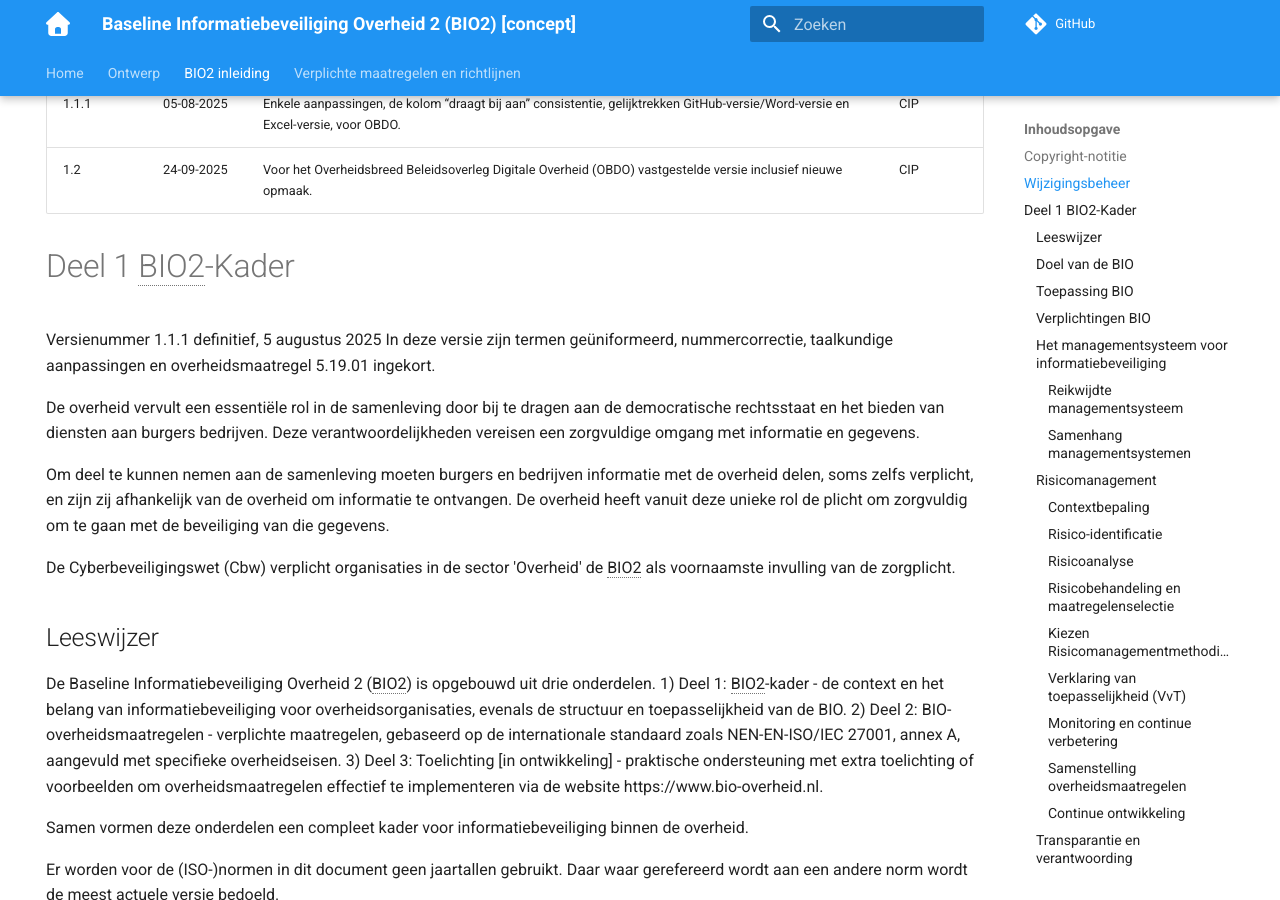
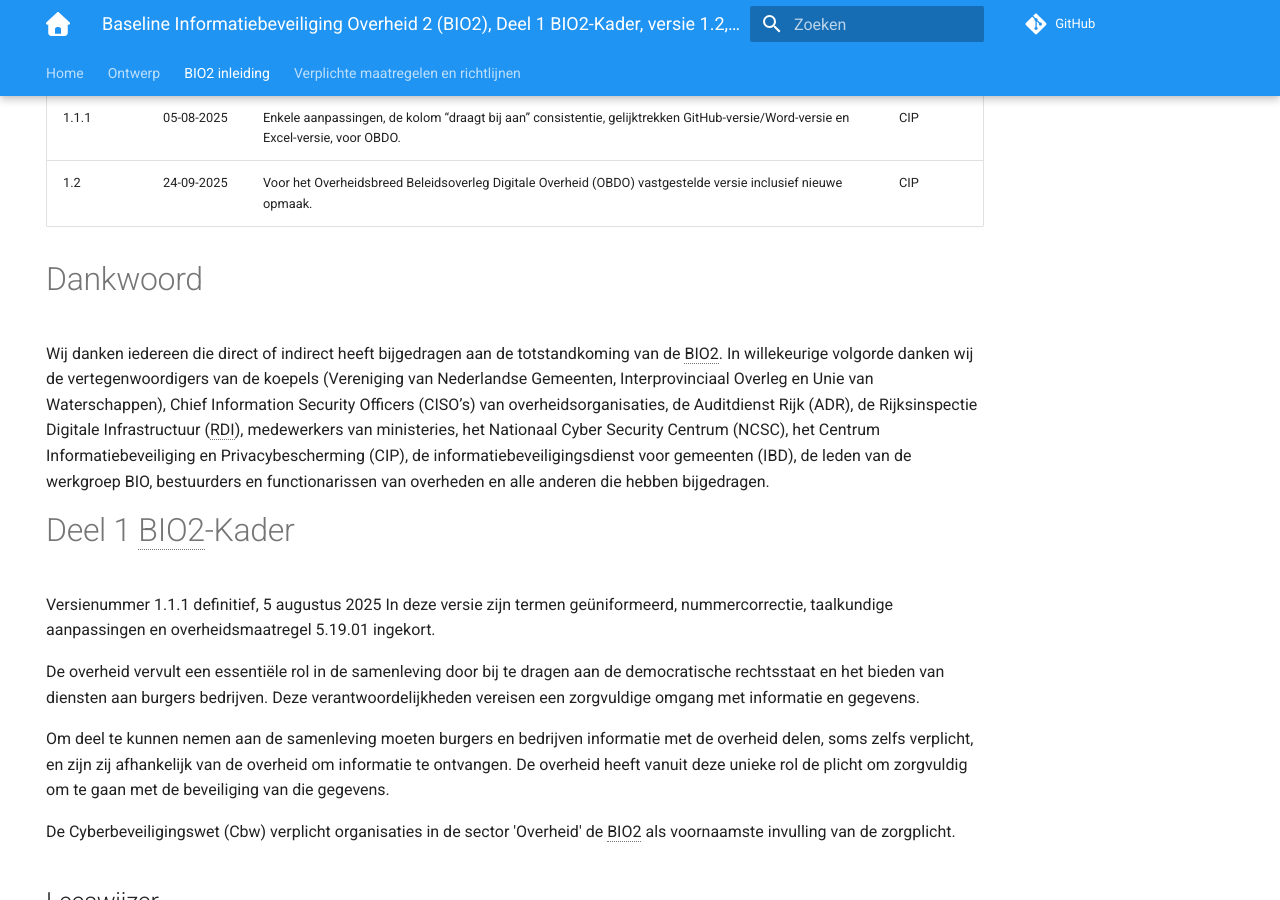
Before and after one commit to MinBZK/Baseline-Informatiebeveiliging-Overheid, an MkDocs documentation site: the page built from docs/inleiding/index.md, in a window 1280 px wide and 900 px high, scrolled down 783 px. Built offline with MkDocs 1.6.1 and Material for MkDocs 9.7.7, drawn with Linux system fonts in a browser that asks for light colours; comment, search, counter and statistics services are not loaded.

Commit message:
Update index.md
Kopniveau van Copyright-notitie en Wijzigingsbeheer uit versie 1.1.1 hersteld.
Ontbrekend Dankwoord uit versie 1.1.1 toegevoegd.

```diff
--- a/docs/inleiding/index.md
+++ b/docs/inleiding/index.md
@@ -8,7 +8,7 @@
 De BIO2 versie 1.2 is goedgekeurd door de leden van het OBDO. De originele versie van de BIO2 is gepubliceerd op <https://www.bio-overheid.nl> als PDF-bestand.
 Deel 2 BIO-overheidsmaatregelen van de BIO2 is beschikbaar in spreadsheet-formaat.
 
-## Copyright-notitie
+# Copyright-notitie
 De Baseline Informatiebeveiliging Overheid 2 (BIO2) is geheel gestructureerd volgens NEN-EN-ISO/IEC 27001, bijlage A en NEN-EN-ISO/IEC 27002. Forum Standaardisatie heeft deze normen opgenomen in de ‘pas-toe-of-leg-uit’-lijst met verplichte standaarden
 voor de publieke sector, volgens het pas-toe-of-leg-uit principe.
 Dit betekent dat de overheid deze normen toepast tenzij er expliciet geformuleerde redenen zijn om dat niet te doen. De BIO2 beschrijft de invulling van de laatste versie van de NEN-EN-ISO/IEC 27001 en de NEN-EN-ISO/IEC 27002 voor de overheid. De BIO2 vervangt deze twee
@@ -19,7 +19,7 @@
 Het gebruik van NEN-EN-ISO/IEC-normen 27001 en 27002 in de BIO is auteursrechtelijk beschermd. Het gebruik van teksten uit deze normen in de BIO geschiedt met toestemming van het Nederlands  Normalisatie Instituut.
 Voor meer informatie over de NEN en het gebruik van hun producten zie: www.nen.nl.
 
-## Wijzigingsbeheer
+# Wijzigingsbeheer
 | Versie | Datum | Wijziging | Door |
 | :--- | :--- | :--- | --- |
 | 1.0 | 25-03-2025 | Eerste conceptversie met instemming van het kern-IBO.  | BZK |
@@ -27,8 +27,11 @@
 | 1.1.1 | 05-08-2025 | Enkele aanpassingen, de kolom “draagt bij aan” consistentie, gelijktrekken GitHub-versie/Word-versie en Excel-versie, voor OBDO. | CIP |
 | 1.2 | 24-09-2025 | Voor het Overheidsbreed Beleidsoverleg Digitale Overheid (OBDO) vastgestelde versie inclusief nieuwe opmaak. | CIP |
 
+# Dankwoord
+Wij danken iedereen die direct of indirect heeft bijgedragen aan de totstandkoming van de BIO2.
+In willekeurige volgorde danken wij de vertegenwoordigers van de koepels (Vereniging van Nederlandse Gemeenten, Interprovinciaal Overleg en Unie van Waterschappen), Chief Information Security Officers (CISO’s) van overheidsorganisaties, de Auditdienst Rijk (ADR), de Rijksinspectie Digitale Infrastructuur (RDI), medewerkers van ministeries, het Nationaal Cyber Security Centrum (NCSC), het Centrum Informatiebeveiliging en Privacybescherming (CIP), de informatiebeveiligingsdienst voor gemeenten (IBD), de leden van de werkgroep BIO, bestuurders en functionarissen van overheden en alle anderen die hebben bijgedragen.
+
 # Deel 1 BIO2-Kader
-
 Versienummer 1.1.1 definitief, 5 augustus 2025
 In deze versie zijn termen geüniformeerd, nummercorrectie, taalkundige aanpassingen en overheidsmaatregel 5.19.01 ingekort.
 
```
